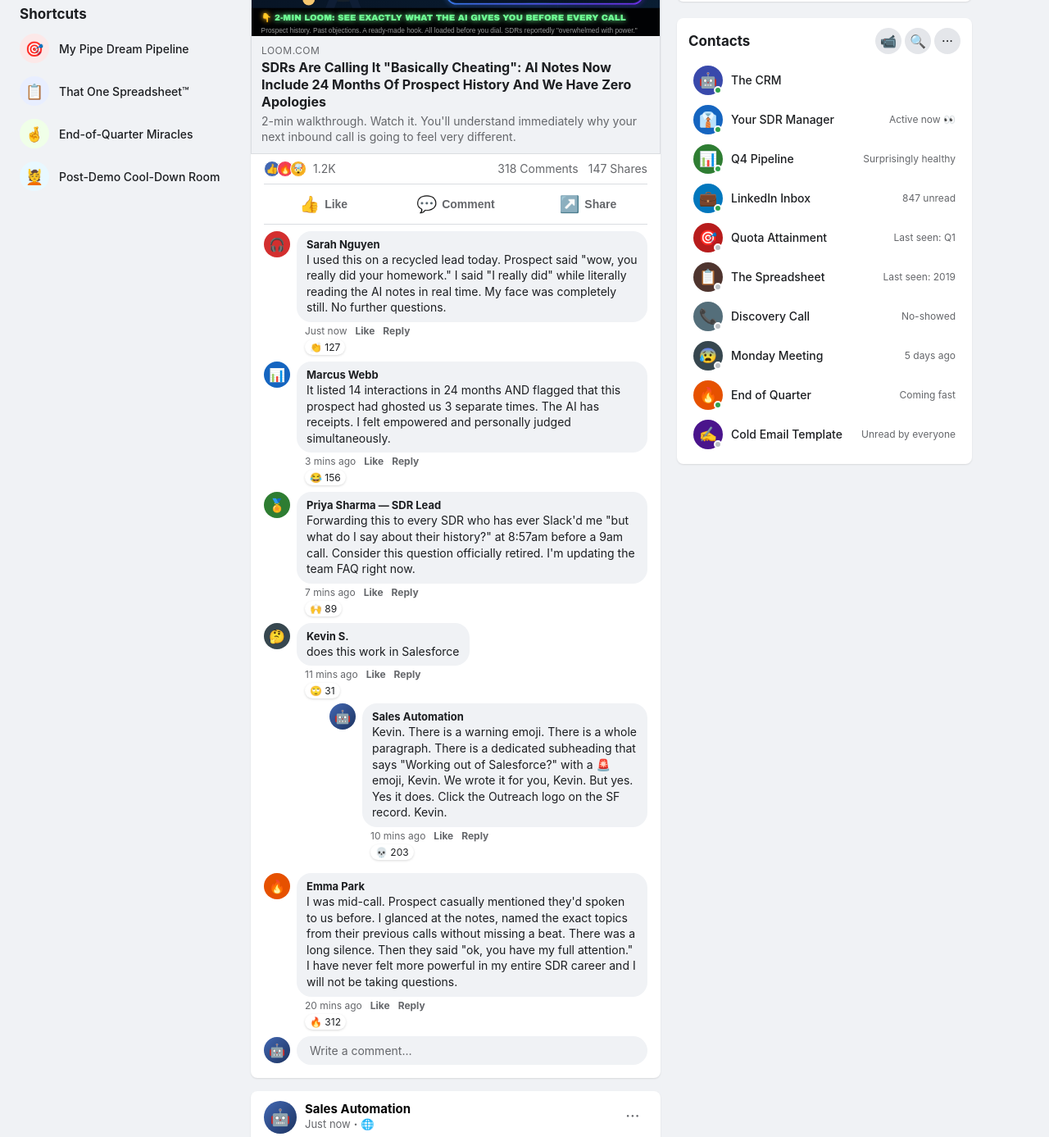
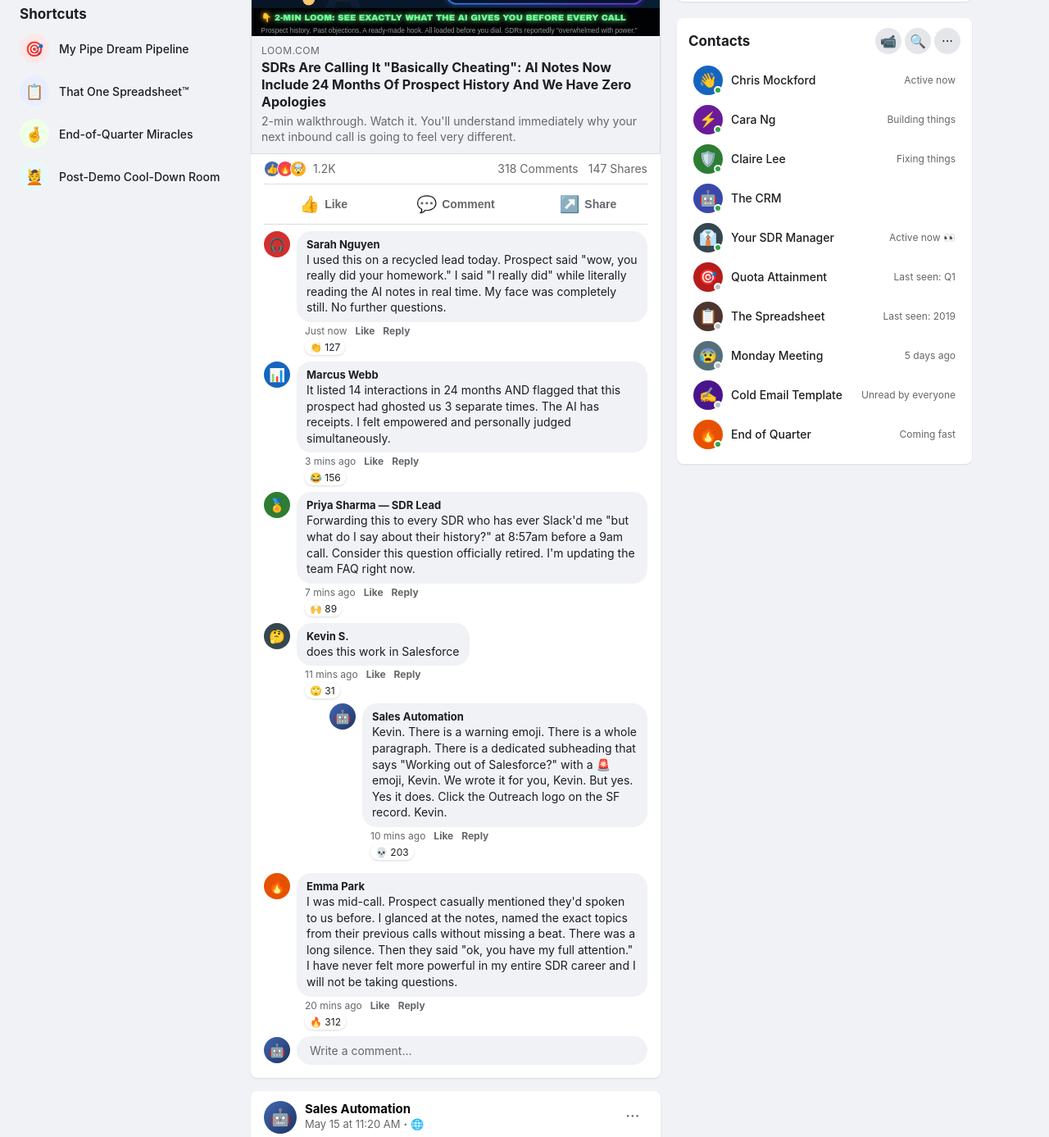
Before and after one commit to chrismockford/SDR-book, a plain HTML site: page index.html in a window 1280 px wide. Shown: the part 873-2260 px from the top of the page at 82% size. Drawn offline with Linux system fonts and the light colour scheme.

Commit message:
Update contacts with team Slack DMs; fix post dates

```diff
--- a/index.html
+++ b/index.html
@@ -1107,7 +1107,7 @@
           <div>
             <div class="post-author">Sales Automation</div>
             <div class="post-meta">
-              Just now <span class="dot">•</span> 🌐
+              May 15 at 11:20 AM <span class="dot">•</span> 🌐
             </div>
           </div>
         </div>
@@ -1469,7 +1469,7 @@
           <div class="post-avatar" style="background:linear-gradient(135deg,#4267B2,#1d3461)">🤖</div>
           <div>
             <div class="post-author">Sales Automation</div>
-            <div class="post-meta">Just now <span class="dot">•</span> 🌐</div>
+            <div class="post-meta">April 23 at 2:06 PM <span class="dot">•</span> 🌐</div>
           </div>
         </div>
         <div class="post-more">···</div>
@@ -1756,7 +1756,7 @@
           <div class="post-avatar" style="background:linear-gradient(135deg,#4267B2,#1d3461)">🤖</div>
           <div>
             <div class="post-author">Sales Automation</div>
-            <div class="post-meta">Just now <span class="dot">•</span> 🌐</div>
+            <div class="post-meta">April 14 at 7:52 AM <span class="dot">•</span> 🌐</div>
           </div>
         </div>
         <div class="post-more">···</div>
@@ -2133,29 +2133,31 @@
 
   /* ── Render contacts ── */
   const contacts = [
-    { name: "The CRM",            emoji: "🤖", color: "#3949ab", status: "online",  detail: "" },
-    { name: "Your SDR Manager",   emoji: "👔", color: "#1565c0", status: "online",  detail: "Active now 👀" },
-    { name: "Q4 Pipeline",        emoji: "📊", color: "#2e7d32", status: "online",  detail: "Surprisingly healthy" },
-    { name: "LinkedIn Inbox",     emoji: "💼", color: "#0277bd", status: "online",  detail: "847 unread" },
-    { name: "Quota Attainment",   emoji: "🎯", color: "#b71c1c", status: "offline", detail: "Last seen: Q1" },
-    { name: "The Spreadsheet",    emoji: "📋", color: "#4e342e", status: "offline", detail: "Last seen: 2019" },
-    { name: "Discovery Call",     emoji: "📞", color: "#546e7a", status: "offline", detail: "No-showed" },
-    { name: "Monday Meeting",     emoji: "😰", color: "#37474f", status: "offline", detail: "5 days ago" },
-    { name: "End of Quarter",     emoji: "🔥", color: "#e65100", status: "online",  detail: "Coming fast" },
-    { name: "Cold Email Template",emoji: "✍️", color: "#4a148c", status: "offline", detail: "Unread by everyone" },
+    { name: "Chris Mockford",      emoji: "👋", color: "#1565c0", status: "online",  detail: "Active now",          slackUrl: "https://employmenthero.slack.com/messages/U07UQSRLHA4" },
+    { name: "Cara Ng",             emoji: "⚡", color: "#6a1b9a", status: "online",  detail: "Building things",     slackUrl: "https://employmenthero.slack.com/messages/U058T88F6MU" },
+    { name: "Claire Lee",          emoji: "🛡️", color: "#2e7d32", status: "online",  detail: "Fixing things",       slackUrl: "https://employmenthero.slack.com/messages/U087QGVMUN5" },
+    { name: "The CRM",             emoji: "🤖", color: "#3949ab", status: "online",  detail: "" },
+    { name: "Your SDR Manager",    emoji: "👔", color: "#37474f", status: "online",  detail: "Active now 👀" },
+    { name: "Quota Attainment",    emoji: "🎯", color: "#b71c1c", status: "offline", detail: "Last seen: Q1" },
+    { name: "The Spreadsheet",     emoji: "📋", color: "#4e342e", status: "offline", detail: "Last seen: 2019" },
+    { name: "Monday Meeting",      emoji: "😰", color: "#546e7a", status: "offline", detail: "5 days ago" },
+    { name: "Cold Email Template", emoji: "✍️", color: "#4a148c", status: "offline", detail: "Unread by everyone" },
+    { name: "End of Quarter",      emoji: "🔥", color: "#e65100", status: "online",  detail: "Coming fast" },
   ];
 
   const list = document.getElementById('contacts-list');
   contacts.forEach(c => {
+    const tag = c.slackUrl ? 'a' : 'div';
+    const href = c.slackUrl ? `href="${c.slackUrl}" target="_blank"` : '';
     list.innerHTML += `
-      <div class="contact-item">
+      <${tag} class="contact-item" ${href}>
         <div class="contact-avatar" style="background:${c.color}">
           ${c.emoji}
           <div class="status-dot ${c.status}"></div>
         </div>
         <span class="contact-name">${c.name}</span>
         ${c.detail ? `<span class="contact-detail">${c.detail}</span>` : ''}
-      </div>`;
+      </${tag}>`;
   });
 
   /* ── Nav button active state ── */
```
